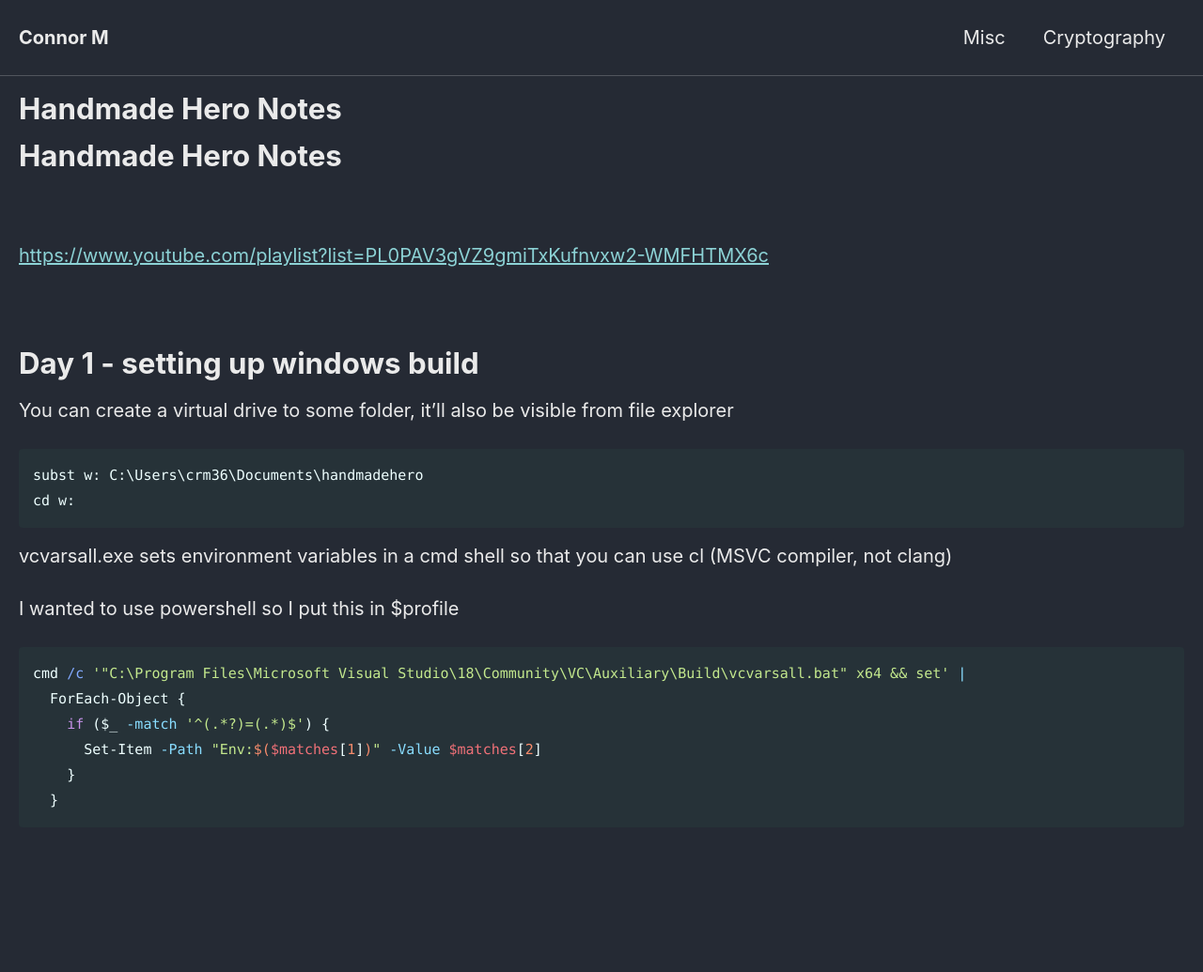
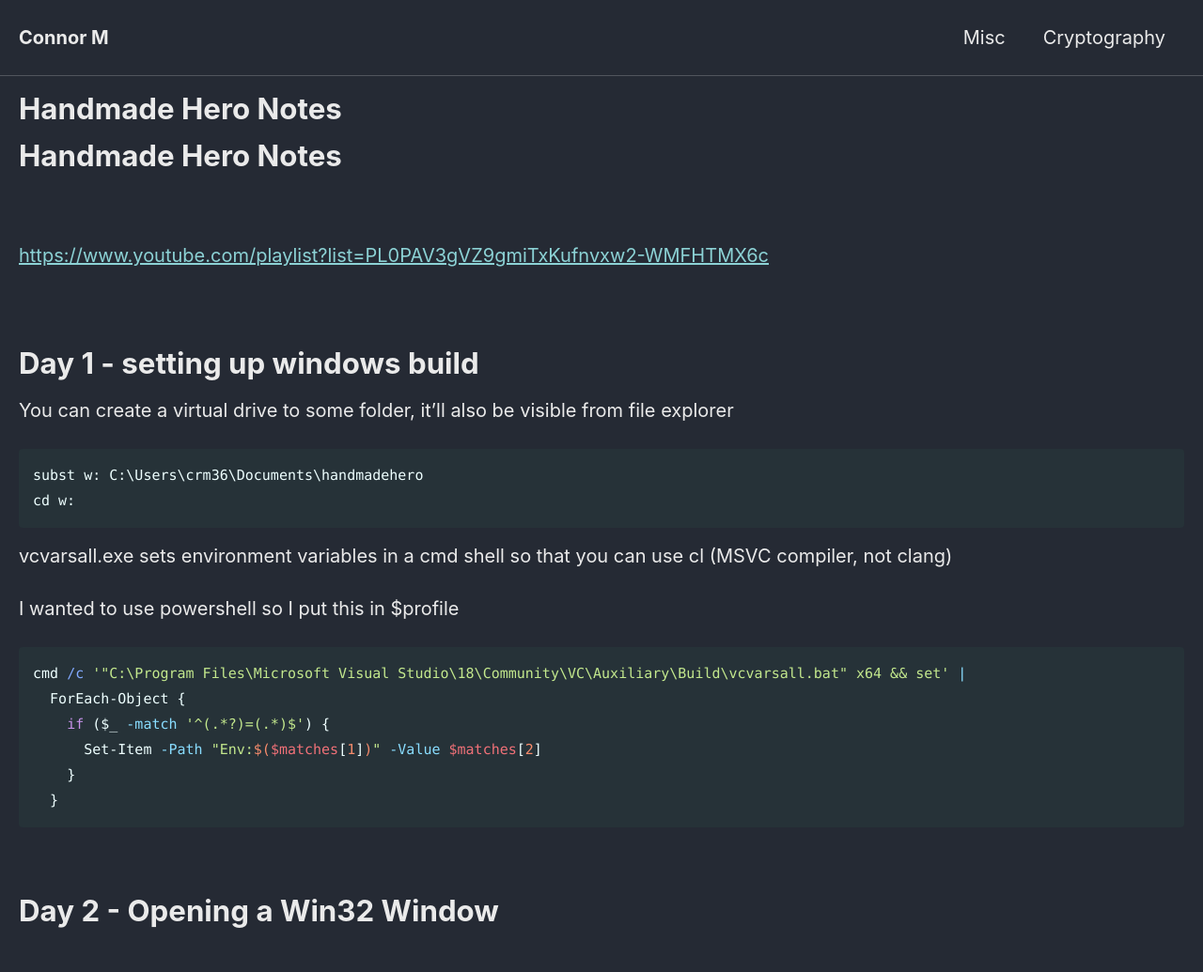
Before and after one commit to Connor-McCartney/Connor-McCartney.github.io, a Jekyll site: the page built from _pages/misc/HandmadeHeroNotes.md, in a window 1280 px wide. Shown: the whole page at 94% size. Built offline with Jekyll 4.4.1, drawn with Linux system fonts in a browser that asks for light colours; cached includes are drawn as plain includes; our own code applies the rules of GitHub Pages for plain Markdown files; before the commit the page ends 926 px from its top, so only the background shows below that.

Commit message:
Update HandmadeHeroNotes.md

````diff
--- a/_pages/misc/HandmadeHeroNotes.md
+++ b/_pages/misc/HandmadeHeroNotes.md
@@ -35,3 +35,8 @@ cmd /c '"C:\Program Files\Microsoft Visual Studio\18\Community\VC\Auxiliary\Buil
     }
   }
 ```
+
+<br>
+
+
+# Day 2 - Opening a Win32 Window
````
